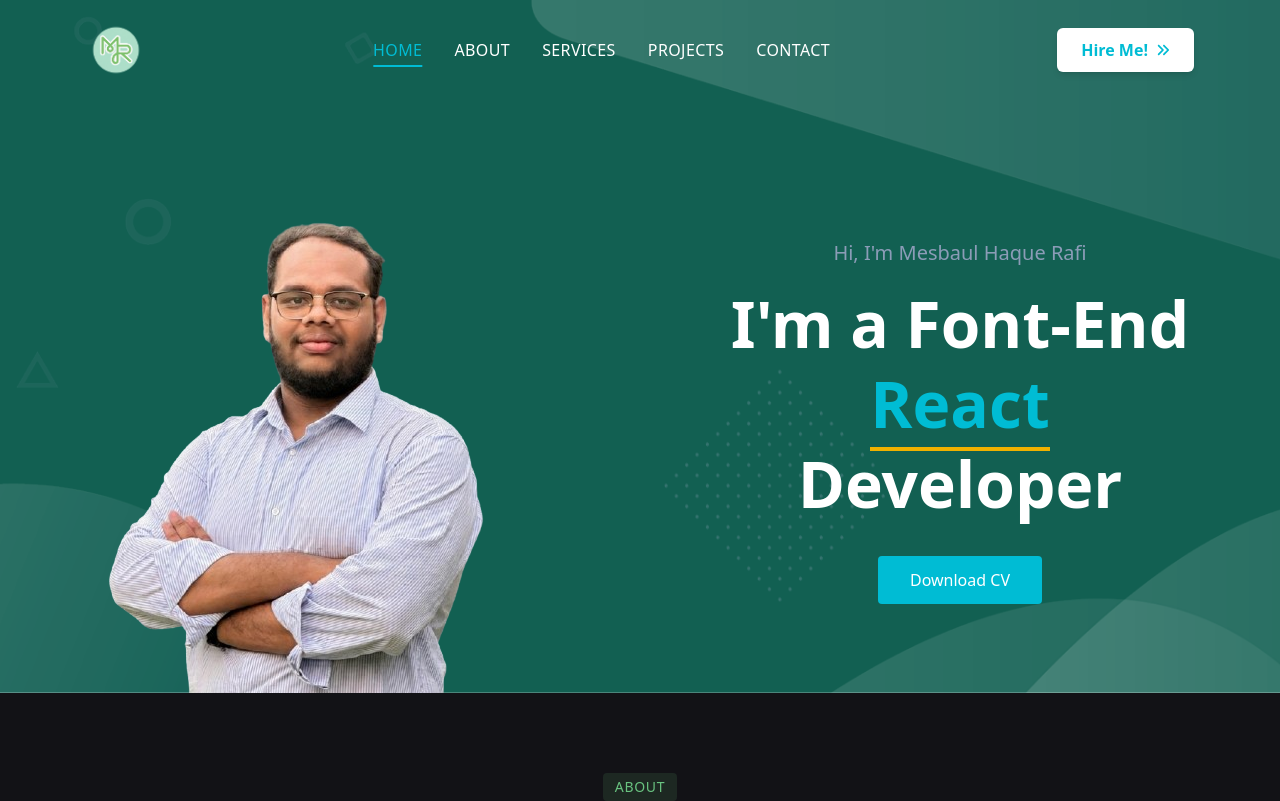
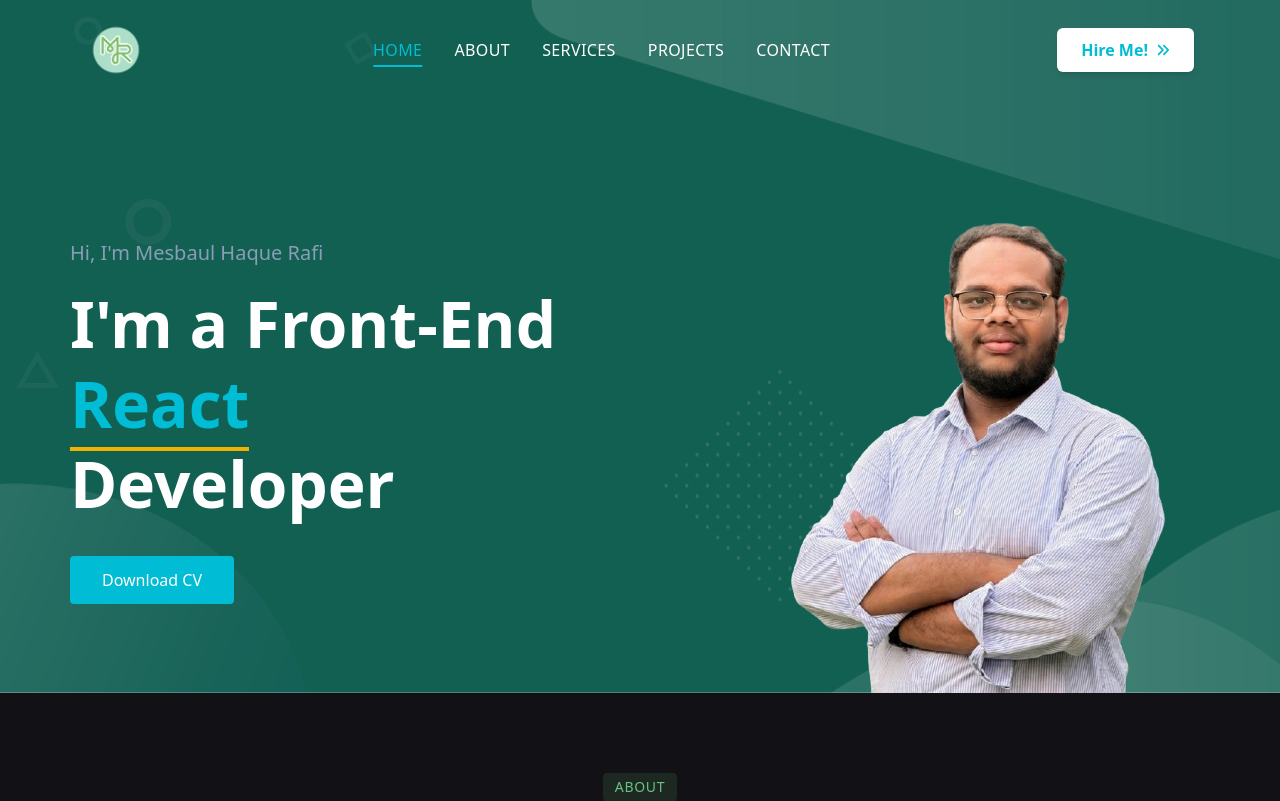
Before and after one commit to mesbaulrafi/myPortfolio, a React (Vite) app: page / in a window 1280 px wide. Shown: the top 801 px of the page. Built offline with nearby package versions, Linux system fonts and the light colour scheme.

Commit message:
benner img change

```diff
--- a/src/components/layouts/Benner.jsx
+++ b/src/components/layouts/Benner.jsx
@@ -2,61 +2,39 @@
 import Images from "../Images";
 import Man from "/src/assets/gitPhoto.png";
 import Button from "../Button";
-import Container from "../Container";
 
 const Benner = () => {
   return (
-  <>
-
-
     <div className="bg-[url('/src/assets/bennerBg.png')] bg-center bg-cover bg-no-repeat flex items-center pt-32 lg:pt-37">
       <div className="lg:w-[1140px] px-3 lg:px-0 mx-auto">
         <div className="flex flex-col lg:flex-row items-center justify-between">
-            {/* Banner Text Part */}
-          <div className="w-full lg:w-[500px] text-center  mt-10 lg:mt-0 lg:hidden">
+
+          {/* Banner Text Part (বাম পাশে থাকবে) */}
+          <div className="w-full lg:w-[500px] text-center lg:text-left mt-10 lg:mt-0">
             <h5 className="text-[#8B9CB7] text-[20px] font-medium mb-4">
               Hi, I'm Mesbaul Haque Rafi
             </h5>
             <h1 className="text-white text-[40px] md:text-[54px] lg:text-[64px] font-bold leading-tight mb-8">
-              I'm a Font-End <span className="text-[#00BCD4] border-b-4 border-yellow-500">React</span> Developer
+              I'm a Front-End <span className="text-[#00BCD4] border-b-4 border-yellow-500">React</span> Developer
             </h1>
-            {/* Benner Btn  */}
             <a href="/public/resumeRafi.pdf" download={'Resume-MesbaulRafi'}>
               <Button
-              btnText={"Download CV"}
-              className="bg-[#00BCD4] text-white px-8 py-3 rounded-md hover:bg-white hover:text-[#00BCD4] transition-all duration-300"
-            />
+                btnText={"Download CV"}
+                className="bg-[#00BCD4] text-white px-8 py-3 rounded-md hover:bg-white hover:text-[#00BCD4] transition-all duration-300"
+              />
             </a>
           </div>
-          {/* Images Part */}
-          <div className="w-full lg:w-1/2 flex justify-center lg:justify-start">
+
+          {/* Images Part (ডান পাশে থাকবে) */}
+          <div className="w-full lg:w-1/2 flex justify-center lg:justify-end">
             <div className="max-w-[500px]">
                <Images imgSrc={Man} imgAlt="Man image" />
             </div>
           </div>
 
-          {/* Banner Text Part */}
-          <div className="w-full lg:w-[500px] text-center  mt-10 lg:mt-0 hidden lg:block">
-            <h5 className="text-[#8B9CB7] text-[20px] font-medium mb-4">
-              Hi, I'm Mesbaul Haque Rafi
-            </h5>
-            <h1 className="text-white text-[40px] md:text-[54px] lg:text-[64px] font-bold leading-tight mb-8">
-              I'm a Font-End <span className="text-[#00BCD4] border-b-4 border-yellow-500">React</span> Developer
-            </h1>
-            {/* Benner Btn  */}
-            <a href="/public/resumeRafi.pdf" download={'Resume-MesbaulRafi'}>
-              <Button
-              btnText={"Download CV"}
-              className="bg-[#00BCD4] text-white px-8 py-3 rounded-md hover:bg-white hover:text-[#00BCD4] transition-all duration-300"
-            />
-            </a>
-          </div>
         </div>
       </div>
     </div>
-
-
-    </>
   );
 };
 
```
